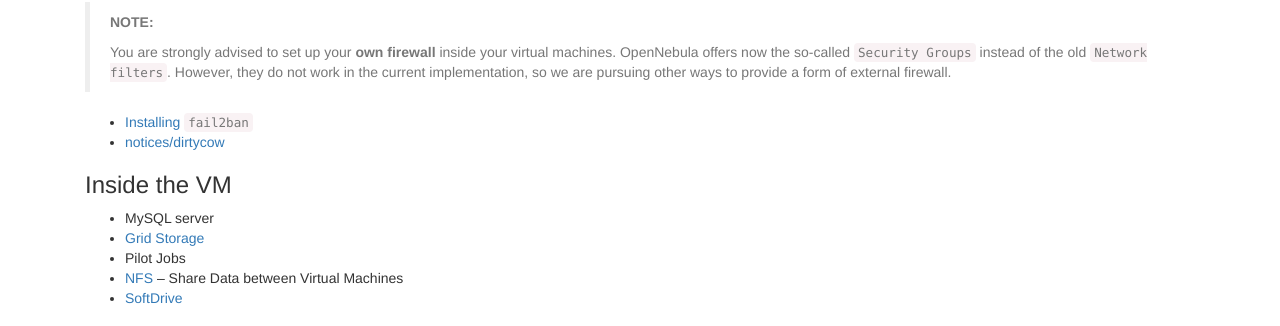
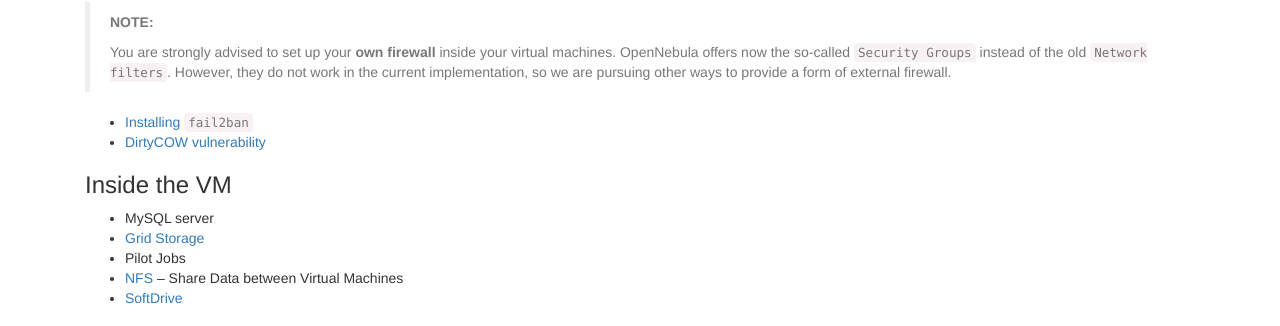
Before and after one commit to sara-nl/clouddocs, a Jekyll site: the page built from index.markdown, in a window 1280 px wide and 900 px high, scrolled down 1223 px. Shown: the part 126-452 px from the top of the window. Built offline with Jekyll 4.4.1, drawn with Linux system fonts in a browser that asks for light colours; nearby versions of some CDN libraries.

Commit message:
Update index.markdown

```diff
--- a/index.markdown
+++ b/index.markdown
@@ -70,7 +70,7 @@
 > You are strongly advised to set up your **own firewall** inside your virtual machines. OpenNebula offers now the so-called `Security Groups` instead of the old `Network filters`. However, they do not work in the current implementation, so we are pursuing other ways to provide a form of external firewall.
 
 * [Installing `fail2ban`](fail2ban)
-* [notices/dirtycow](DirtyCOW vulnerability)
+* [DirtyCOW vulnerability](notices/dirtycow)
 
 ### Inside the VM
 * MySQL server
```
